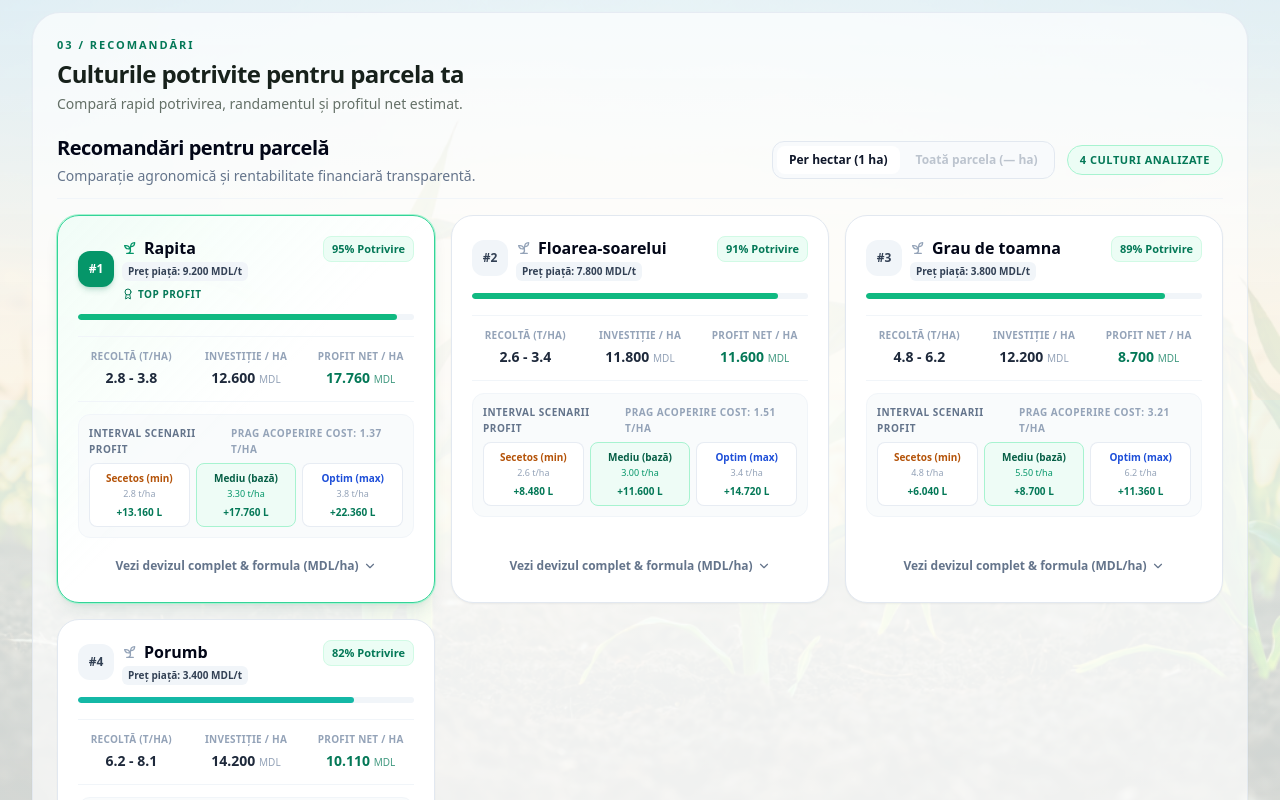
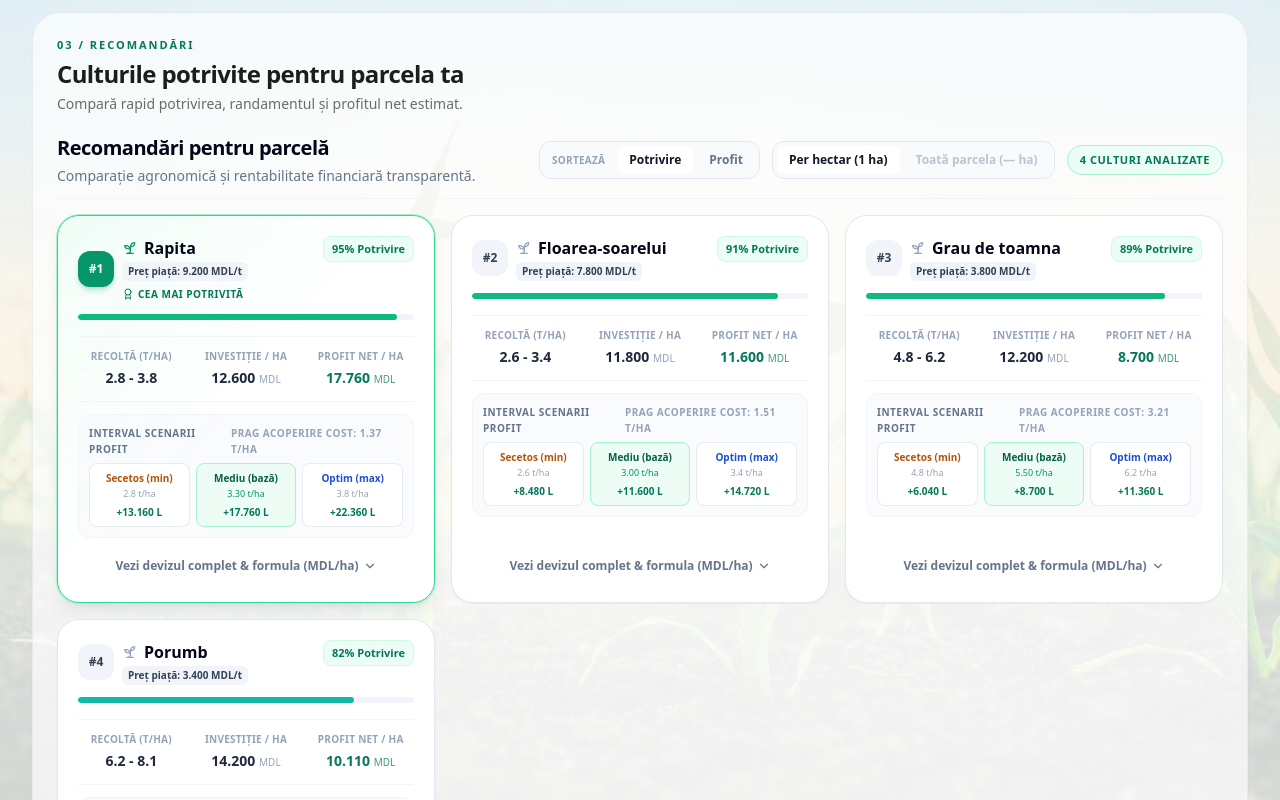
Before and after one commit to bsb-harvest/web, a Next.js app in the folder frontend/: page / in a window 1280 px wide. Shown: the part 2000-2800 px from the top of the page. Built offline with nearby package versions, Linux system fonts and the light colour scheme; no server answers.

Commit message:
feat(crops): sort toggle (suitability/profit), fix misleading 'Top profit' labels, sort chart by profit

```diff
--- a/frontend/src/app/page.tsx
+++ b/frontend/src/app/page.tsx
@@ -187,7 +187,7 @@ export default function Home() {
               </div>
               <div>
                 <p className="text-[10px] font-bold uppercase tracking-[0.13em] text-slate-400">
-                  {isTotalView ? `Profit (${analysis.area_ha} ha)` : "Profit top (1 ha)"}
+                  {isTotalView ? `Profit (${analysis.area_ha} ha)` : "Profit recomandat (1 ha)"}
                 </p>
                 <p className="mt-1 text-3xl font-extrabold tracking-tight text-emerald-700">
                   {Math.round(bestProfit).toLocaleString("ro-MD")}{" "}
--- a/frontend/src/components/CropCardsGrid.tsx
+++ b/frontend/src/components/CropCardsGrid.tsx
@@ -36,10 +36,23 @@ export const CropCardsGrid: React.FC<CropCardsGridProps> = ({
   onToggleViewMode,
 }) => {
   const [expandedIndex, setExpandedIndex] = useState<number | null>(null);
+  const [sortBy, setSortBy] = useState<"suitability" | "profit">("suitability");
 
   const toggleExpand = (idx: number) => {
     setExpandedIndex(expandedIndex === idx ? null : idx);
   };
+
+  const handleSortChange = (mode: "suitability" | "profit") => {
+    setSortBy(mode);
+    setExpandedIndex(null);
+  };
+
+  const sortedCrops = [...crops].sort((a, b) =>
+    sortBy === "profit"
+      ? b.net_profit_mdl_ha - a.net_profit_mdl_ha
+      : b.suitability_score - a.suitability_score ||
+        b.net_profit_mdl_ha - a.net_profit_mdl_ha
+  );
 
   const isTotal = viewMode === "total" && areaHa > 0;
   const multiplier = isTotal ? areaHa : 1;
@@ -57,7 +70,32 @@ export const CropCardsGrid: React.FC<CropCardsGridProps> = ({
           </p>
         </div>
 
-        <div className="flex items-center gap-3">
+        <div className="flex flex-wrap items-center gap-3">
+          {/* Comutator sortare */}
+          <div className="inline-flex items-center gap-1 rounded-xl border border-slate-200 bg-slate-50 p-1 text-xs font-bold shadow-2xs">
+            <span className="px-2 text-[10px] uppercase tracking-wide text-slate-400">Sortează</span>
+            <button
+              onClick={() => handleSortChange("suitability")}
+              className={`rounded-lg px-3 py-1.5 transition-all ${
+                sortBy === "suitability"
+                  ? "bg-white text-slate-900 shadow-xs"
+                  : "text-slate-500 hover:text-slate-900"
+              }`}
+            >
+              Potrivire
+            </button>
+            <button
+              onClick={() => handleSortChange("profit")}
+              className={`rounded-lg px-3 py-1.5 transition-all ${
+                sortBy === "profit"
+                  ? "bg-emerald-600 text-white shadow-xs"
+                  : "text-slate-500 hover:text-slate-900"
+              }`}
+            >
+              Profit
+            </button>
+          </div>
+
           {/* Comutator mod afișare */}
           <div className="inline-flex items-center gap-1 rounded-xl border border-slate-200 bg-slate-50 p-1 text-xs font-bold shadow-2xs">
             <button
@@ -96,7 +134,7 @@ export const CropCardsGrid: React.FC<CropCardsGridProps> = ({
 
       {/* Grid Cartonașe Culturi */}
       <div className="grid grid-cols-1 gap-4 md:grid-cols-2 xl:grid-cols-3">
-        {crops.map((crop, idx) => {
+        {sortedCrops.map((crop, idx) => {
           const isTop = idx === 0;
           const isExpanded = expandedIndex === idx;
 
@@ -162,7 +200,8 @@ export const CropCardsGrid: React.FC<CropCardsGridProps> = ({
                         </span>
                         {isTop && (
                           <span className="inline-flex items-center gap-1 text-[10px] font-bold uppercase tracking-wider text-emerald-700">
-                            <Award className="h-3 w-3" /> Top profit
+                            <Award className="h-3 w-3" />{" "}
+                            {sortBy === "profit" ? "Cel mai mare profit" : "Cea mai potrivită"}
                           </span>
                         )}
                       </div>
--- a/frontend/src/components/FinancialChart.tsx
+++ b/frontend/src/components/FinancialChart.tsx
@@ -94,7 +94,9 @@ export const FinancialChart: React.FC<FinancialChartProps> = ({
       </div>
 
       <div className="space-y-4">
-        {crops.map((crop) => {
+        {[...crops]
+          .sort((a, b) => b.net_profit_mdl_ha - a.net_profit_mdl_ha)
+          .map((crop) => {
           const scaledCost = crop.estimated_costs_mdl_ha * multiplier;
           const scaledProfit = crop.net_profit_mdl_ha * multiplier;
 
```
